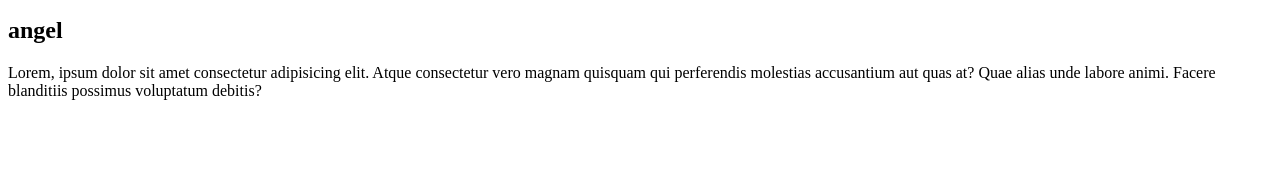
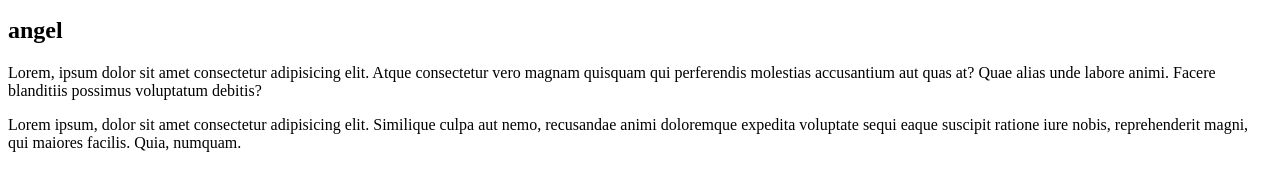
Before and after one commit to angeldavidp/proyecto-primero, a plain HTML site: page index.html in a window 1280 px wide. Shown: the part 110-300 px from the top of the page. Drawn offline with Linux system fonts and the light colour scheme.

Commit message:
otro parrafo

```diff
--- a/index.html
+++ b/index.html
@@ -11,6 +11,7 @@
 <h2> hector</h2>
 <h2>angel</h2>
 <p>Lorem, ipsum dolor sit amet consectetur adipisicing elit. Atque consectetur vero magnam quisquam qui perferendis molestias accusantium aut quas at? Quae alias unde labore animi. Facere blanditiis possimus voluptatum debitis?</p>
+<p>Lorem ipsum, dolor sit amet consectetur adipisicing elit. Similique culpa aut nemo, recusandae animi doloremque expedita voluptate sequi eaque suscipit ratione iure nobis, reprehenderit magni, qui maiores facilis. Quia, numquam.</p>
 
 </body>
 </html>
```
